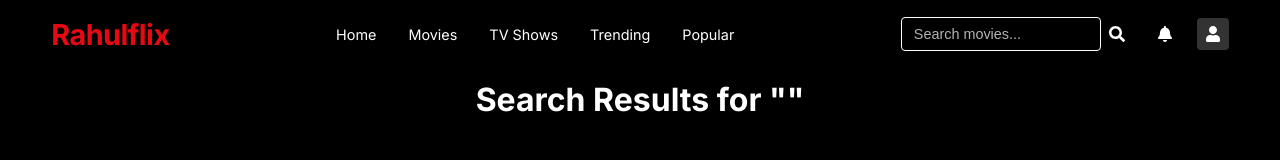
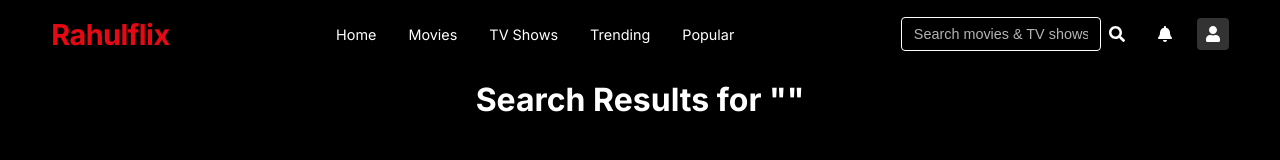
Before and after one commit to rksingh-dev/Rahulflix, a React (Create React App) app: page /search in a window 1280 px wide. Both pictures are taken after a click on the button 1116 px from the left and 34 px from the top of the page. Shown: the top 160 px of the page. Built offline with nearby package versions, Linux system fonts and the light colour scheme; the HTML template or start-up script is replaced by a standard one.

Commit message:
Update search placeholder for movies and TV shows
cgen-aec0c4d02bf54f42a8bb095f69c3244d

```diff
--- a/src/components/Navbar.tsx
+++ b/src/components/Navbar.tsx
@@ -195,7 +195,7 @@ const Navbar: React.FC = () => {
           <form onSubmit={handleSearch}>
             <SearchInput
               type="text"
-              placeholder="Search movies..."
+              placeholder="Search movies & TV shows..."
               value={searchQuery}
               onChange={(e) => setSearchQuery(e.target.value)}
               className={searchExpanded ? 'expanded' : ''}
```
